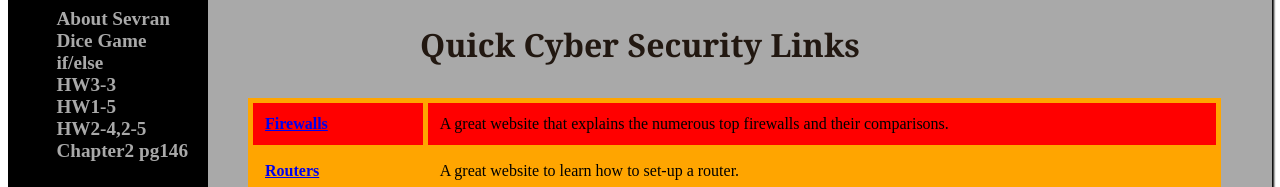
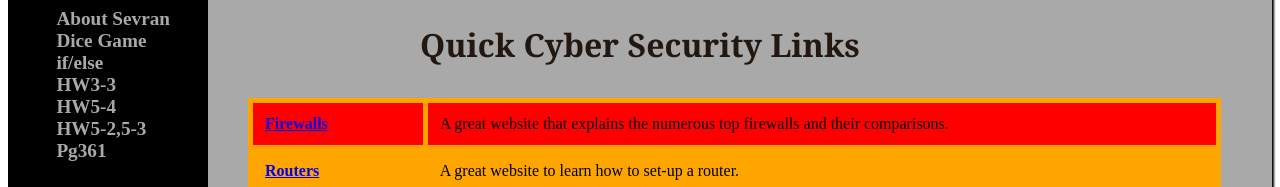
Before and after one commit to Wyngz1/Wyngz1.github.io, a plain HTML site: page Pg361.html in a window 1280 px wide. Shown: the part 346-533 px from the top of the page. Drawn offline with Linux system fonts and the light colour scheme; grey boxes are pictures that could not be loaded.

Commit message:
Update Pg361.html

```diff
--- a/Pg361.html
+++ b/Pg361.html
@@ -33,9 +33,9 @@ content="width=device-width, initial-scale=1.0">
 <li><a href="index.html">About Sevran</a></li>
 <li><a href="dice.html">Dice Game if/else</a></li>
 <li><a href="index3-3.htm">HW3-3</a></li>
-<li><a href="index1-5.htm">HW1-5</a></li>
-<li><a href="index24-25.htm">HW2-4,2-5</a></li>
-<li><a href="math.html">Chapter2 pg146</a></li>
+<li><a href="index5-4.htm">HW5-4</a></li>
+<li><a href="index5-3.htm">HW5-2,5-3</a></li>
+<li><a href="Pg361.html">Pg361</a></li>
 </ul>
 <img id="wyngzlogo2" src="wyngzlogo2.jpg"
      alt="wyngzlogo2.jpg"
```
